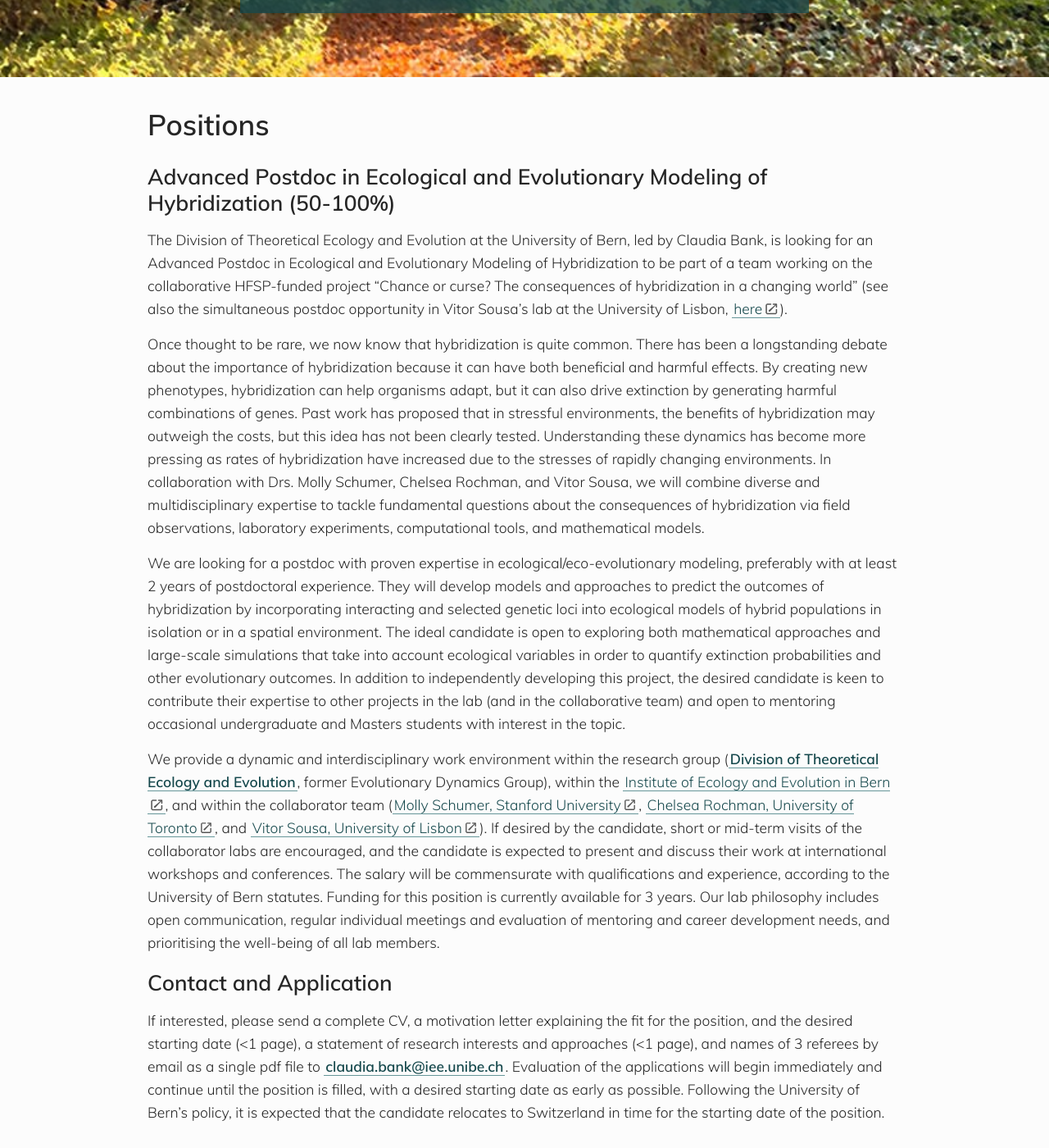
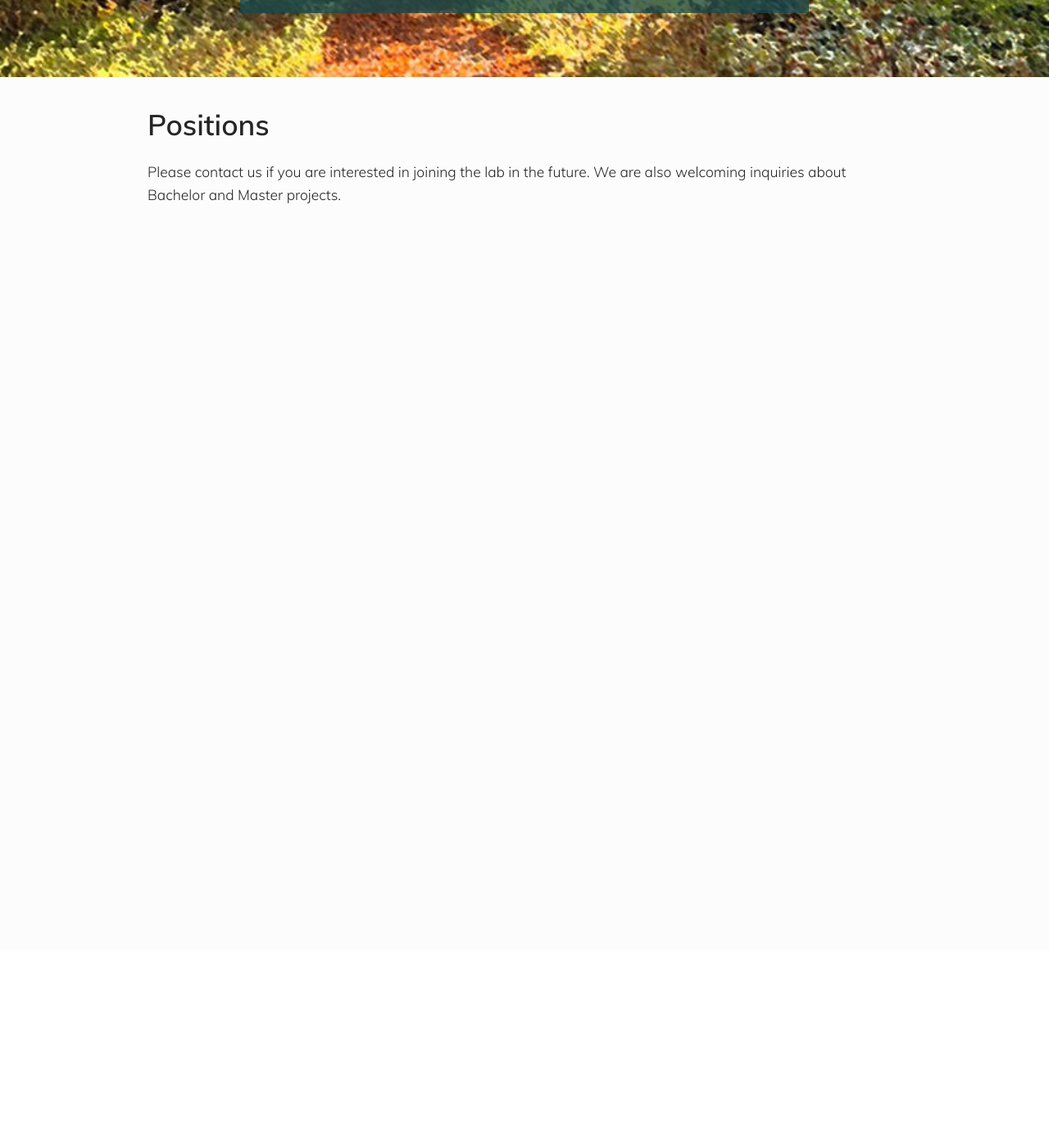
Before and after one commit to banklab/banklab.github.io, a Jekyll site: the page built from positions.md, in a window 1280 px wide and 1400 px high, scrolled down 226 px. Shown: the whole window at 82% size. Built offline with Jekyll 4.4.1, drawn with Linux system fonts in a browser that asks for light colours; some web fonts are replaced; after the commit the page ends 900 px from its top, so only the background shows below that.

Commit message:
Update positions.md
Took out HFSP advertisement bc the position is filled

```diff
--- a/positions.md
+++ b/positions.md
@@ -6,16 +6,4 @@ permalink: /positions/
 
 # Positions
 
-## Advanced Postdoc in Ecological and Evolutionary Modeling of Hybridization (50-100%)
-
-The Division of Theoretical Ecology and Evolution at the University of Bern, led by Claudia Bank, is looking for an Advanced Postdoc in Ecological and Evolutionary Modeling of Hybridization to be part of a team working on the collaborative HFSP-funded project “Chance or curse? The consequences of hybridization in a changing world” (see also the simultaneous postdoc opportunity in Vitor Sousa’s lab at the University of Lisbon, [here](https://bit.ly/OpenCall-EG-cE3c-Dec2020)).
-
-Once thought to be rare, we now know that hybridization is quite common. There has been a longstanding debate about the importance of hybridization because it can have both beneficial and harmful effects. By creating new phenotypes, hybridization can help organisms adapt, but it can also drive extinction by generating harmful combinations of genes. Past work has proposed that in stressful environments, the benefits of hybridization may outweigh the costs, but this idea has not been clearly tested. Understanding these dynamics has become more pressing as rates of hybridization have increased due to the stresses of rapidly changing environments. In collaboration with Drs. Molly Schumer, Chelsea Rochman, and Vitor Sousa, we will combine diverse and multidisciplinary expertise to tackle fundamental questions about the consequences of hybridization via field observations, laboratory experiments, computational tools, and mathematical models.
-
-We are looking for a postdoc with proven expertise in ecological/eco-evolutionary modeling, preferably with at least 2 years of postdoctoral experience. They will develop models and approaches to predict the outcomes of hybridization by incorporating interacting and selected genetic loci into ecological models of hybrid populations in isolation or in a spatial environment. The ideal candidate is open to exploring both mathematical approaches and large-scale simulations that take into account ecological variables in order to quantify extinction probabilities and other evolutionary outcomes. In addition to independently developing this project, the desired candidate is keen to contribute their expertise to other projects in the lab (and in the collaborative team) and open to mentoring occasional undergraduate and Masters students with interest in the topic.
-
-We provide a dynamic and interdisciplinary work environment within the research group ([Division of Theoretical Ecology and Evolution](/people/), former Evolutionary Dynamics Group), within the [Institute of Ecology and Evolution in Bern](https://www.iee.unibe.ch/), and within the collaborator team ([Molly Schumer, Stanford University](https://schumerlab.com/), [Chelsea Rochman, University of Toronto](https://rochmanlab.com/), and [Vitor Sousa, University of Lisbon]( https://ce3c.ciencias.ulisboa.pt/member/vitorsousa)). If desired by the candidate, short or mid-term visits of the collaborator labs are encouraged, and the candidate is expected to present and discuss their work at international workshops and conferences. The salary will be commensurate with qualifications and experience, according to the University of Bern statutes. Funding for this position is currently available for 3 years. Our lab philosophy includes open communication, regular individual meetings and evaluation of mentoring and career development needs, and prioritising the well-being of all lab members.
-
-## Contact and Application
-
-If interested, please send a complete CV, a motivation letter explaining the fit for the position, and the desired starting date (<1 page), a statement of research interests and approaches (<1 page), and names of 3 referees by email as a single pdf file to [claudia.bank@iee.unibe.ch](mailto:claudia.bank@iee.unibe.ch?subject=Advanced%20Postdoc%20in%20Ecological%20and%20Evolutionary%20Modeling%20of%20Hybridization). Evaluation of the applications will begin immediately and continue until the position is filled, with a desired starting date as early as possible. Following the University of Bern’s policy, it is expected that the candidate relocates to Switzerland in time for the starting date of the position.
+Please contact us if you are interested in joining the lab in the future. We are also welcoming inquiries about Bachelor and Master projects.
```
